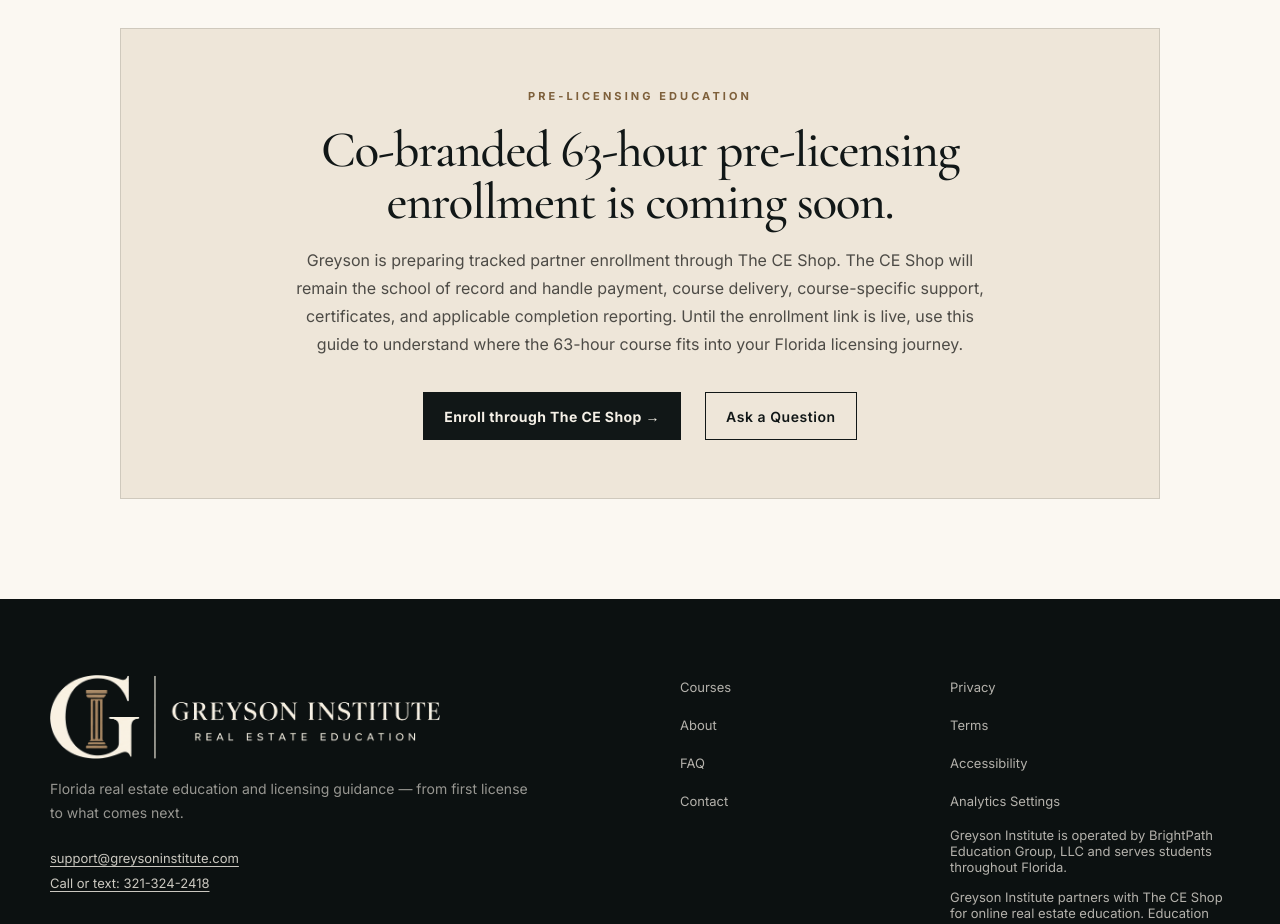
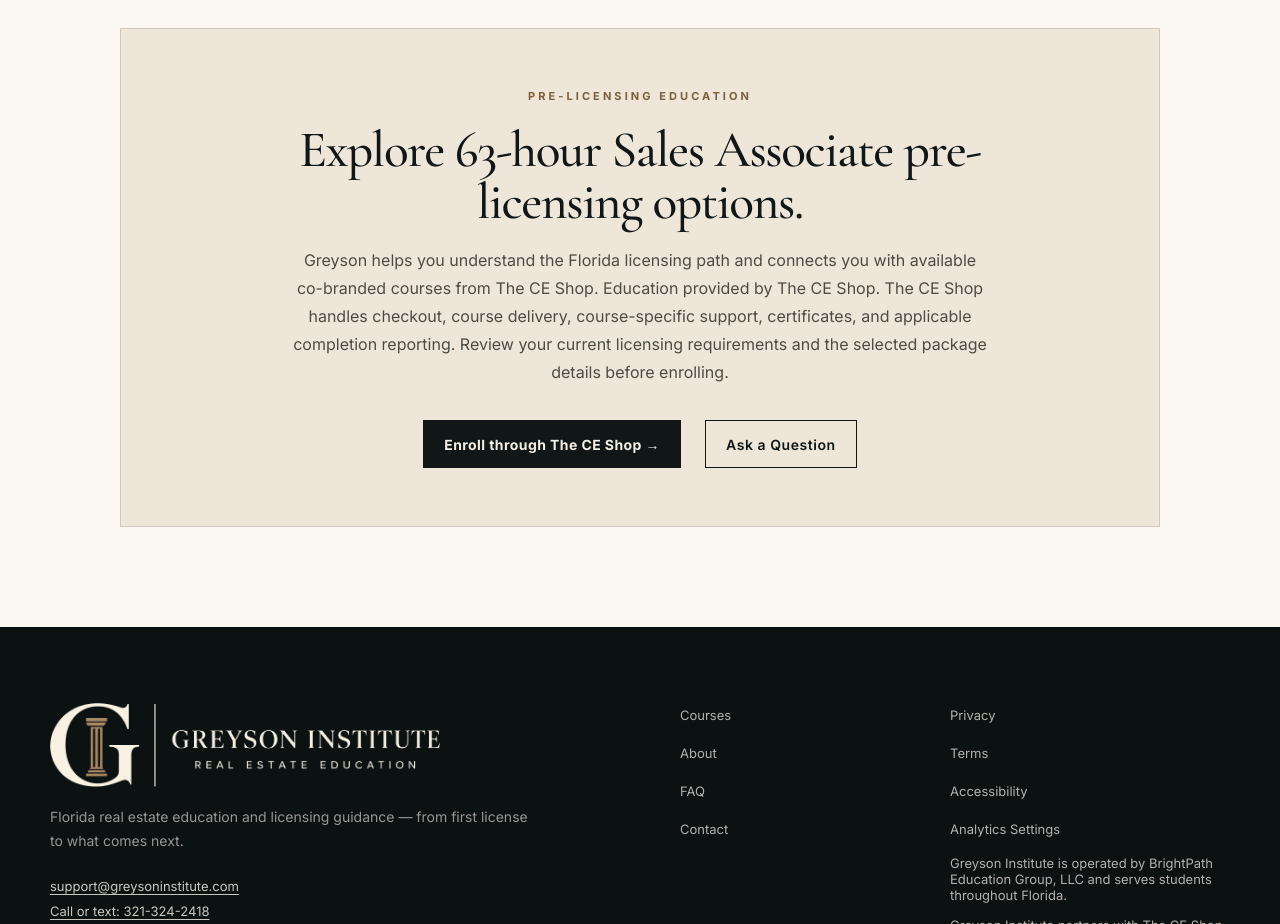
Before and after one commit to BrianLook/Greyson-Institute-Website, a Next.js app: page /florida-63-hour-real-estate-pre-licensing-course in a window 1280 px wide. Shown: the part 5920-6844 px from the top of the page. Built offline with nearby package versions, Linux system fonts and the light colour scheme.

Commit message:
Refresh live CE Shop enrollment guidance and remove obsolete coming-soon copy

```diff
--- a/app/florida-63-hour-real-estate-pre-licensing-course/page.tsx
+++ b/app/florida-63-hour-real-estate-pre-licensing-course/page.tsx
@@ -668,7 +668,7 @@ export default function Florida63HourPreLicensingCoursePage() {
               marginRight: "auto",
             }}
           >
-            Co-branded 63-hour pre-licensing enrollment is coming soon.
+            Explore 63-hour Sales Associate pre-licensing options.
           </h2>
 
           <p
@@ -679,12 +679,12 @@ export default function Florida63HourPreLicensingCoursePage() {
               marginRight: "auto",
             }}
           >
-            Greyson is preparing tracked partner enrollment through The CE Shop.
-            The CE Shop will remain the school of record and handle payment,
+            Greyson helps you understand the Florida licensing path and
+            connects you with available co-branded courses from The CE Shop.
+            Education provided by The CE Shop. The CE Shop handles checkout,
             course delivery, course-specific support, certificates, and
-            applicable completion reporting. Until the enrollment link is live,
-            use this guide to understand where the 63-hour course fits into your
-            Florida licensing journey.
+            applicable completion reporting. Review your current licensing
+            requirements and the selected package details before enrolling.
           </p>
 
           <div
```
